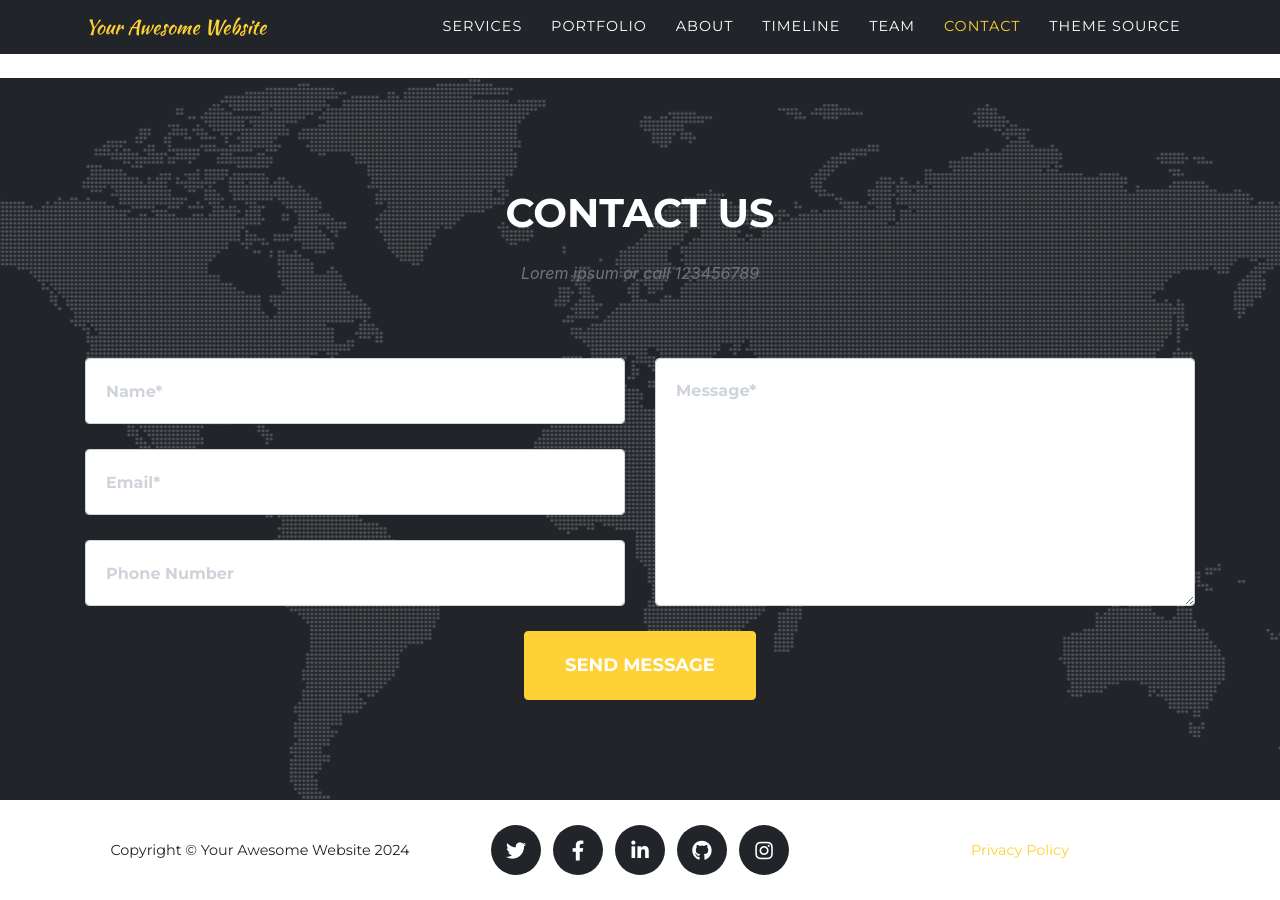
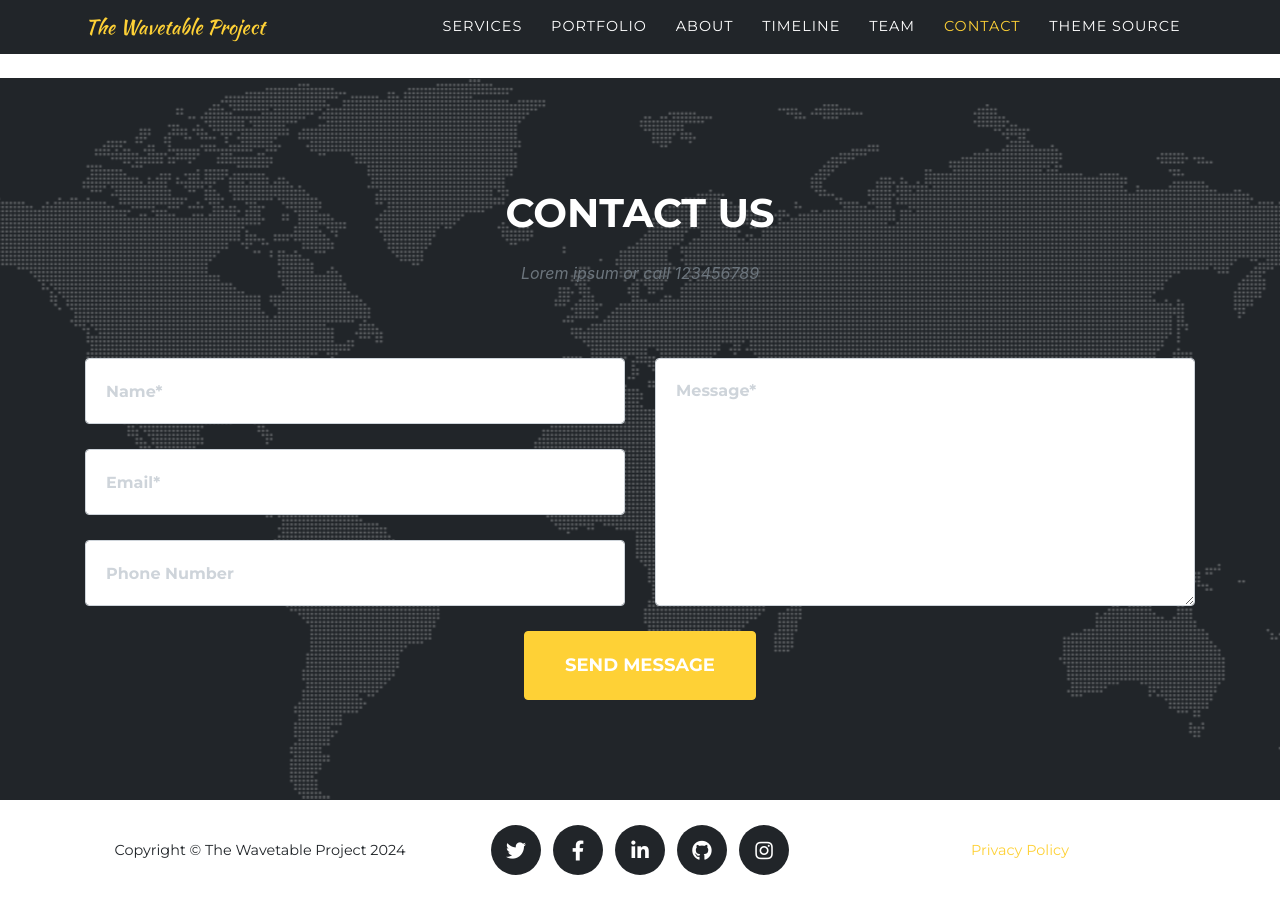
Before and after one commit to TheWavetableProject/wavetable_website, a Jekyll site: the page built from index.md, in a window 1280 px wide and 900 px high, scrolled down 5690 px. Built offline with Jekyll 4.4.1, drawn with Linux system fonts in a browser that asks for light colours; some web fonts are replaced.

Commit message:
tweaked config

```diff
--- a/_config.yml
+++ b/_config.yml
@@ -16,10 +16,10 @@ theme: jekyll-agency
 url    : "" # the base hostname & protocol for your site, e.g. http://example.com
 baseurl: "" # the subpath of your site, e.g. /blog
 
-title      : Your Awesome Website
+title      : The Wavetable Project
 email      : your-email@example.com #this is also the email contact forms will go to
 description: "Site description"
-author     : Your Name
+author     : Thomas Rimer
 # logo:     #optional, defaults to site title
   # path: assets\img\clients\creative-market.jpg
   # height: 60 #height in px, defaults to 52px
```
